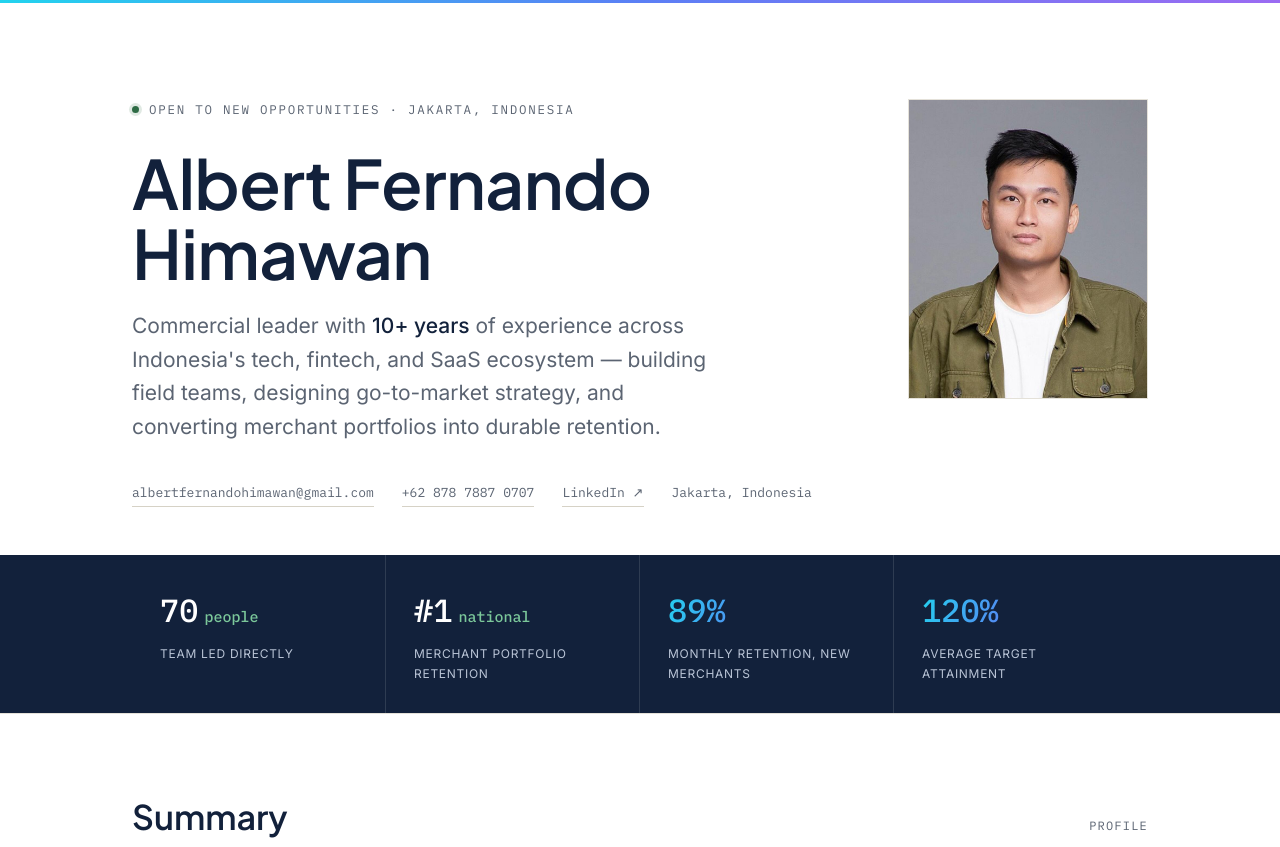
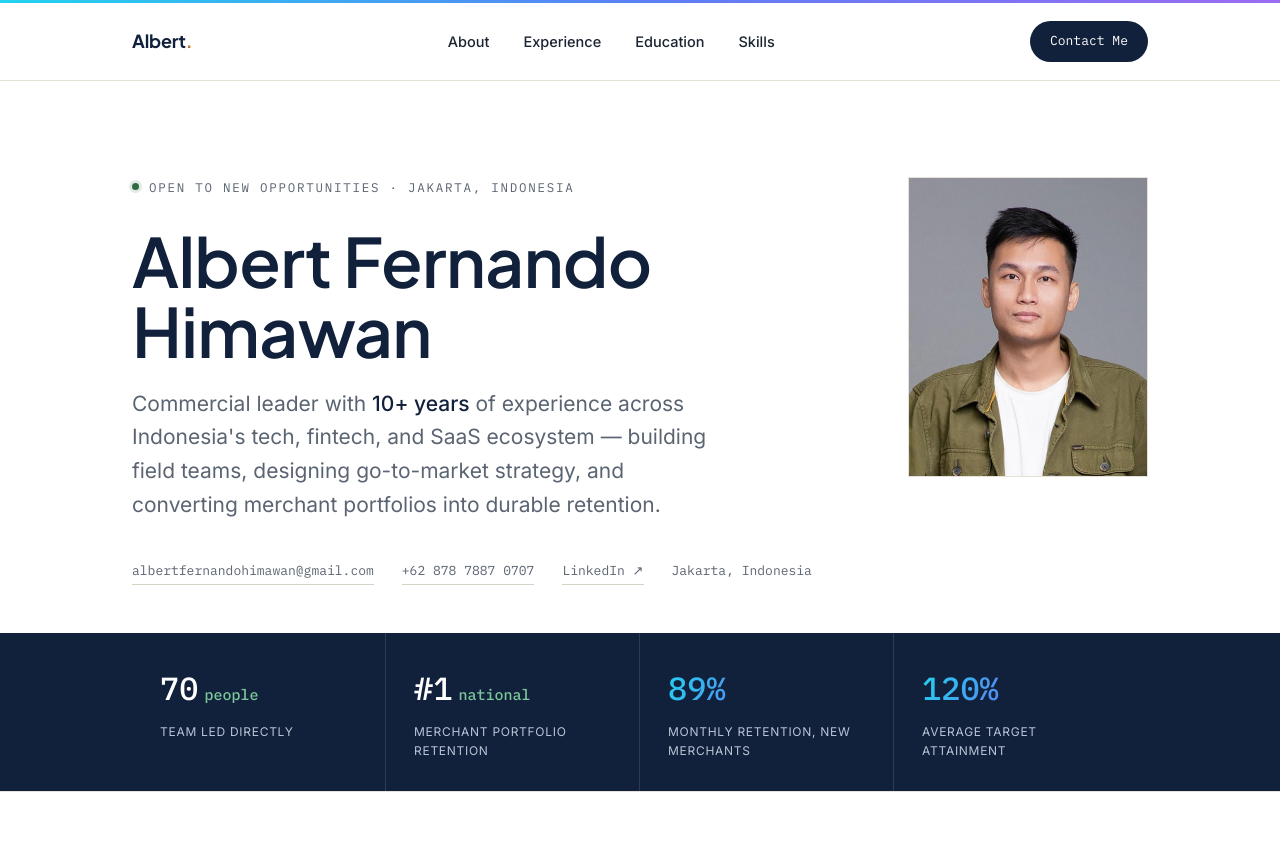
Before and after one commit to albertfernandohimawan/albertfernando-profile, a plain HTML site: page index.html in a window 1280 px wide. Shown: the top 847 px of the page. Drawn offline with Linux system fonts and the light colour scheme.

Commit message:
Add files via upload

```diff
--- a/index.html
+++ b/index.html
@@ -332,6 +332,89 @@
 
   a:focus-visible, button:focus-visible{outline:2px solid var(--amber); outline-offset:3px;}
 
+  /* ===== NAV ===== */
+  nav.topnav{
+    position:sticky;
+    top:0;
+    z-index:50;
+    background:rgba(255,255,255,.88);
+    backdrop-filter:blur(10px);
+    border-bottom:1px solid var(--line);
+  }
+  .topnav-inner{
+    display:flex;
+    align-items:center;
+    justify-content:space-between;
+    padding:18px 32px;
+    max-width:1080px;
+    margin:0 auto;
+  }
+  .brand{
+    font-family:'Plus Jakarta Sans', sans-serif;
+    font-weight:700;
+    font-size:18px;
+    color:var(--ink);
+    text-decoration:none;
+    letter-spacing:-.01em;
+  }
+  .brand .dot{color:var(--amber);}
+  .nav-links{
+    display:flex;
+    gap:34px;
+    list-style:none;
+  }
+  .nav-links a{
+    text-decoration:none;
+    font-size:14.5px;
+    color:var(--ink-text);
+    font-weight:500;
+  }
+  .nav-links a:hover{color:var(--amber);}
+  .nav-cta{
+    background:var(--ink);
+    color:#fff;
+    font-family:'IBM Plex Mono', monospace;
+    font-size:13px;
+    padding:10px 20px;
+    border-radius:999px;
+    text-decoration:none;
+    white-space:nowrap;
+  }
+  .nav-cta:hover{background:var(--amber);}
+  @media (max-width:760px){
+    .nav-links{display:none;}
+    .topnav-inner{padding:14px 20px;}
+  }
+
+  /* ===== EMPLOYER LOGO ===== */
+  .employer-mark{
+    display:inline-flex;
+    align-items:center;
+    gap:8px;
+    margin-bottom:12px;
+  }
+  .employer-mark img{
+    height:20px;
+    width:auto;
+    display:block;
+    filter:grayscale(100%);
+    opacity:.75;
+    transition:filter .25s ease, opacity .25s ease;
+  }
+  .exp-entry:hover .employer-mark img,
+  .venture:hover .employer-mark img{
+    filter:grayscale(0%);
+    opacity:1;
+  }
+  .employer-mark-text{
+    font-family:'IBM Plex Mono', monospace;
+    font-size:11.5px;
+    font-weight:500;
+    letter-spacing:.03em;
+    color:var(--slate);
+    text-transform:uppercase;
+  }
+
   .accent-bar{height:3px; background:var(--grad); width:100%;}
 
   .grad-num{
@@ -411,6 +494,19 @@
 
 <a href="#main" class="skip">Skip to content</a>
 
+<nav class="topnav">
+  <div class="topnav-inner">
+    <a href="#" class="brand">Albert<span class="dot">.</span></a>
+    <ul class="nav-links">
+      <li><a href="#about">About</a></li>
+      <li><a href="#experience">Experience</a></li>
+      <li><a href="#education">Education</a></li>
+      <li><a href="#skills">Skills</a></li>
+    </ul>
+    <a href="mailto:albertfernandohimawan@gmail.com" class="nav-cta">Contact Me</a>
+  </div>
+</nav>
+
 <header class="hero">
   <div class="wrap">
     <div class="hero-grid">
@@ -454,7 +550,7 @@
 
 <main id="main">
 
-  <section class="summary reveal">
+  <section class="summary reveal" id="about">
     <div class="wrap">
       <div class="section-head">
         <h2 class="section-title">Summary</h2>
@@ -502,7 +598,7 @@
     </div>
   </section>
 
-  <section class="reveal">
+  <section class="reveal" id="experience">
     <div class="wrap">
       <div class="section-head">
         <h2 class="section-title">Professional Experience</h2>
@@ -514,6 +610,11 @@
       <div class="exp-entry">
         <div class="exp-date mono">Feb 2025 — Present</div>
         <div>
+          <div class="employer-mark">
+            <img src="assets/logos/goto.png" alt="GoTo Group">
+            <img src="assets/logos/gopay-merchant.png" alt="GoPay Merchant">
+            <img src="assets/logos/moka.png" alt="MOKA">
+          </div>
           <div class="exp-org">District Sales Manager</div>
           <div class="exp-role">1 year 3 months</div>
           <ul>
@@ -528,6 +629,7 @@
       <div class="exp-entry">
         <div class="exp-date mono">May 2023 — Jan 2025</div>
         <div>
+          <div class="employer-mark"><img src="assets/logos/goto-financial.png" alt="GoTo Financial"></div>
           <div class="exp-org">Account Manager, GoPay</div>
           <div class="exp-role">1 year 9 months</div>
           <ul>
@@ -543,6 +645,7 @@
       <div class="exp-entry">
         <div class="exp-date mono">Oct 2022 — Apr 2023</div>
         <div>
+          <div class="employer-mark"><img src="assets/logos/moka.png" alt="MOKA"></div>
           <div class="exp-org">Area Sales Manager</div>
           <div class="exp-role">7 months</div>
           <ul>
@@ -555,6 +658,7 @@
       <div class="exp-entry">
         <div class="exp-date mono">Dec 2021 — Oct 2022</div>
         <div>
+          <div class="employer-mark"><img src="assets/logos/moka.png" alt="MOKA"></div>
           <div class="exp-org">Senior Sales Executive</div>
           <div class="exp-role">11 months</div>
           <ul>
@@ -567,6 +671,7 @@
       <div class="exp-entry">
         <div class="exp-date mono">Sep 2018 — Dec 2021</div>
         <div>
+          <div class="employer-mark"><img src="assets/logos/moka.png" alt="MOKA"></div>
           <div class="exp-org">Sales Executive</div>
           <div class="exp-role">3 years 4 months</div>
           <ul>
@@ -587,6 +692,7 @@
 
       <div class="venture">
         <div>
+          <div class="employer-mark employer-mark-text">Nyapii</div>
           <div class="venture-title">Nyapii by Edho Zell</div>
           <div class="venture-date">Owner &amp; Managing Partner — Oct 2020 – Mar 2022</div>
         </div>
@@ -603,7 +709,7 @@
     </div>
   </section>
 
-  <section class="reveal">
+  <section class="reveal" id="skills">
     <div class="wrap">
       <div class="section-head">
         <h2 class="section-title">Skills &amp; Industry Expertise</h2>
@@ -634,7 +740,7 @@
     </div>
   </section>
 
-  <section class="reveal">
+  <section class="reveal" id="education">
     <div class="wrap two-col">
       <div class="edu-block">
         <div class="section-tag" style="margin-bottom:14px;">Education</div>
```
